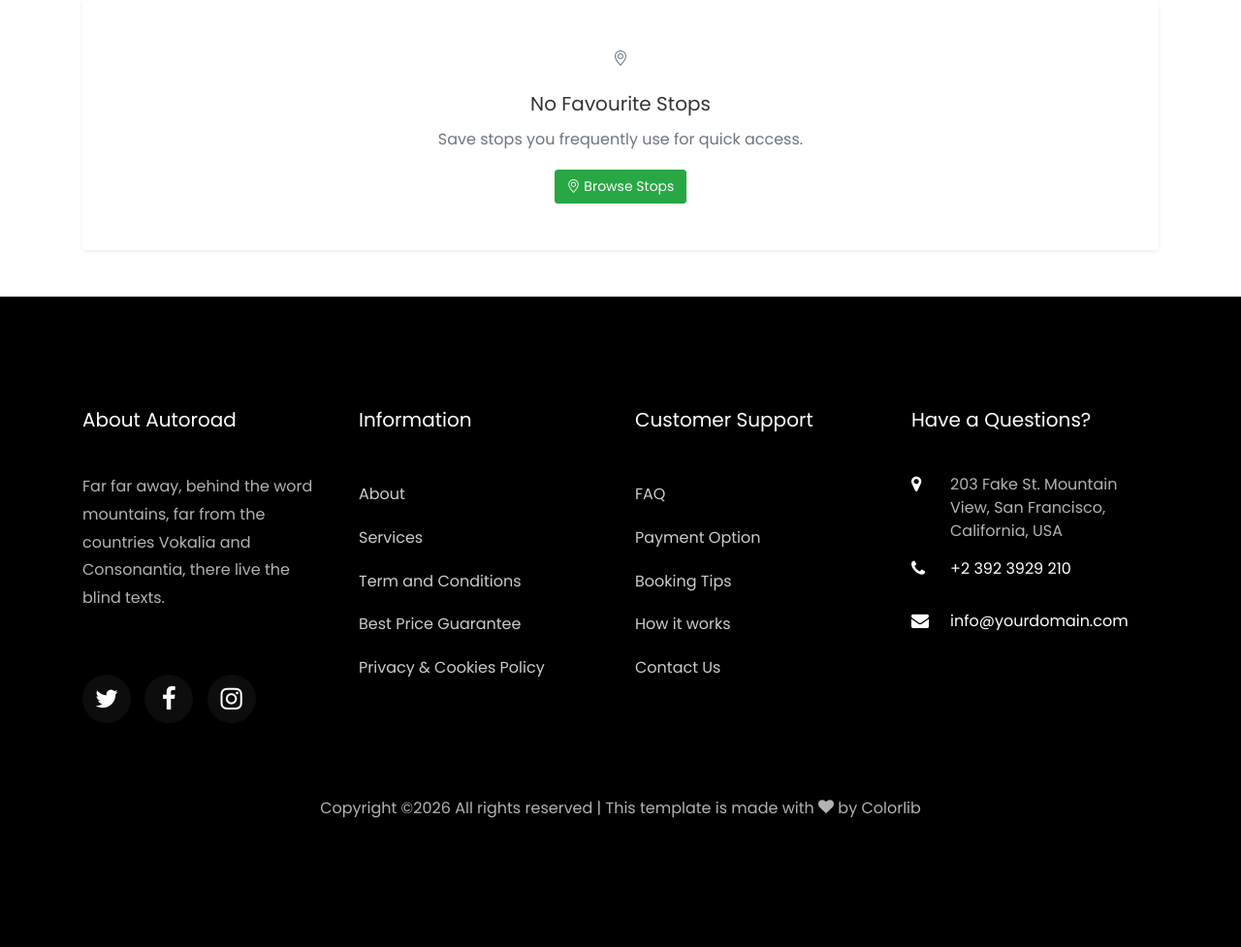
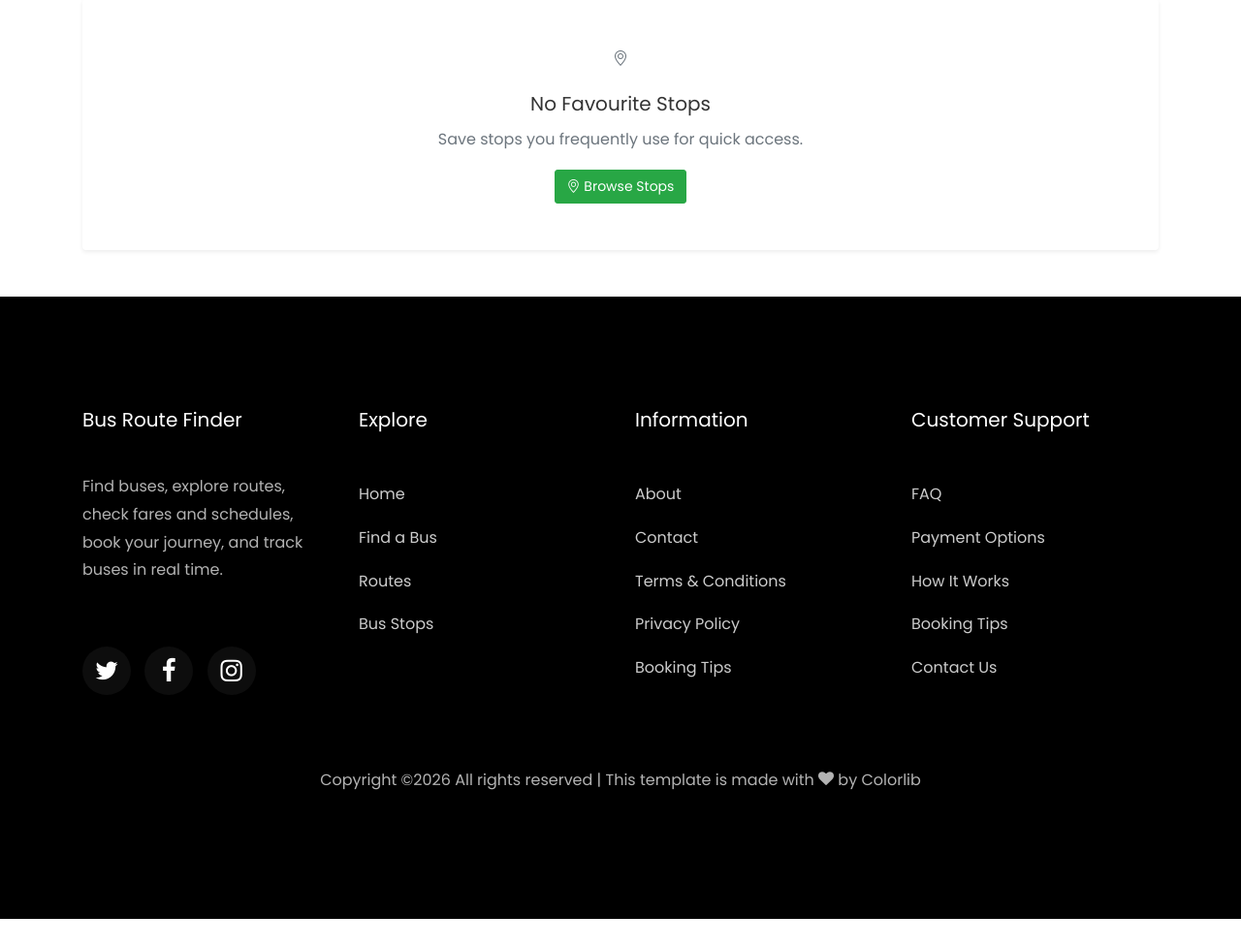
Before and after one commit to rosemarysebastian1994-ops/BusRouteFinder, a Django app: page /accounts/favourites/ in a window 1280 px wide. Shown: the part 654-1631 px from the top of the page at 97% size. After the commit the page ends 1602 px from the top, so only its background shows below. Run offline with Django 5.2, Linux system fonts and the light colour scheme; the visitor is signed in with stand-in values (Sample User, id 1); data that the repository does not hold is empty; some libraries are stand-ins or nearby versions; some web fonts are replaced.

Commit message:
Fix the footer section

```diff
--- a/routes/urls.py
+++ b/routes/urls.py
@@ -25,7 +25,6 @@ urlpatterns = [
     path('stops/', views.stops_list, name='stops'),
     path('stops/<int:stop_id>/', views.stop_detail, name='stop_detail'),
     path( '<int:route_id>/', views.route_detail, name='route_detail' ),
-    path('search/', views.route_search, name='route_search'),
 
     # Route Management
     path('management/', views.route_management, name='route_management'),
--- a/templates/base.html
+++ b/templates/base.html
@@ -222,69 +222,162 @@
 
 {% block content %}
 {% endblock %}
+
 <footer class="ftco-footer ftco-bg-dark ftco-section">
   <div class="container">
     <div class="row mb-5">
+
+      <!-- About Bus Route Finder -->
       <div class="col-md">
         <div class="ftco-footer-widget mb-4">
-              <h2 class="ftco-heading-2">About Autoroad</h2>
-              <p>Far far away, behind the word mountains, far from the countries Vokalia and Consonantia, there live the blind texts.</p>
+          <h2 class="ftco-heading-2">Bus Route Finder</h2>
+
+          <p>
+            Find buses, explore routes, check fares and schedules,
+            book your journey, and track buses in real time.
+          </p>
+
           <ul class="ftco-footer-social list-unstyled float-md-left float-lft mt-5">
-                <li class="ftco-animate"><a href="#"><span class="icon-twitter"></span></a></li>
-                <li class="ftco-animate"><a href="#"><span class="icon-facebook"></span></a></li>
-                <li class="ftco-animate"><a href="#"><span class="icon-instagram"></span></a></li>
+            <li class="ftco-animate">
+              <a href="#"><span class="icon-twitter"></span></a>
+            </li>
+            <li class="ftco-animate">
+              <a href="#"><span class="icon-facebook"></span></a>
+            </li>
+            <li class="ftco-animate">
+              <a href="#"><span class="icon-instagram"></span></a>
+            </li>
           </ul>
         </div>
       </div>
+
+      <!-- Explore -->
       <div class="col-md">
         <div class="ftco-footer-widget mb-4 ms-md-5">
-              <h2 class="ftco-heading-2">Information</h2>
+          <h2 class="ftco-heading-2">Explore</h2>
+
           <ul class="list-unstyled">
-                <li><a href="#" class="py-2 d-block">About</a></li>
-                <li><a href="#" class="py-2 d-block">Services</a></li>
-                <li><a href="#" class="py-2 d-block">Term and Conditions</a></li>
-                <li><a href="#" class="py-2 d-block">Best Price Guarantee</a></li>
-                <li><a href="#" class="py-2 d-block">Privacy &amp; Cookies Policy</a></li>
+            <li>
+              <a href="{% url 'core:home' %}" class="py-2 d-block">
+                Home
+              </a>
+            </li>
+
+            <li>
+              <a href="{% url 'routes:route_search' %}" class="py-2 d-block">
+                Find a Bus
+              </a>
+            </li>
+
+            <li>
+              <a href="{% url 'routes:routes' %}" class="py-2 d-block">
+                Routes
+              </a>
+            </li>
+
+            <li>
+              <a href="{% url 'routes:stops' %}" class="py-2 d-block">
+                Bus Stops
+              </a>
+            </li>
           </ul>
         </div>
       </div>
+
+      <!-- Information -->
+      <div class="col-md">
+        <div class="ftco-footer-widget mb-4">
+          <h2 class="ftco-heading-2">Information</h2>
+
+          <ul class="list-unstyled">
+            <li>
+              <a href="{% url 'core:about' %}" class="py-2 d-block">
+                About
+              </a>
+            </li>
+
+            <li>
+              <a href="{% url 'core:contact' %}" class="py-2 d-block">
+                Contact
+              </a>
+            </li>
+
+            <li>
+              <a href="#" class="py-2 d-block">
+                Terms &amp; Conditions
+              </a>
+            </li>
+
+            <li>
+              <a href="#" class="py-2 d-block">
+                Privacy Policy
+              </a>
+            </li>
+
+            <li>
+              <a href="#" class="py-2 d-block">
+                Booking Tips
+              </a>
+            </li>
+          </ul>
+        </div>
+      </div>
+
+      <!-- Customer Support -->
       <div class="col-md">
         <div class="ftco-footer-widget mb-4">
           <h2 class="ftco-heading-2">Customer Support</h2>
+
           <ul class="list-unstyled">
-                <li><a href="#" class="py-2 d-block">FAQ</a></li>
-                <li><a href="#" class="py-2 d-block">Payment Option</a></li>
-                <li><a href="#" class="py-2 d-block">Booking Tips</a></li>
-                <li><a href="#" class="py-2 d-block">How it works</a></li>
-                <li><a href="#" class="py-2 d-block">Contact Us</a></li>
+            <li>
+              <a href="#" class="py-2 d-block">
+                FAQ
+              </a>
+            </li>
+
+            <li>
+              <a href="#" class="py-2 d-block">
+                Payment Options
+              </a>
+            </li>
+
+            <li>
+              <a href="#" class="py-2 d-block">
+                How It Works
+              </a>
+            </li>
+
+            <li>
+              <a href="#" class="py-2 d-block">
+                Booking Tips
+              </a>
+            </li>
+
+            <li>
+              <a href="{% url 'core:contact' %}" class="py-2 d-block">
+                Contact Us
+              </a>
+            </li>
           </ul>
         </div>
       </div>
-          <div class="col-md">
-            <div class="ftco-footer-widget mb-4">
-            	<h2 class="ftco-heading-2">Have a Questions?</h2>
-            	<div class="block-23 mb-3">
-	              <ul>
-	                <li><span class="icon icon-map-marker"></span><span class="text">203 Fake St. Mountain View, San Francisco, California, USA</span></li>
-	                <li><a href="#"><span class="icon icon-phone"></span><span class="text">+2 392 3929 210</span></a></li>
-	                <li><a href="#"><span class="icon icon-envelope"></span><span class="text">info@yourdomain.com</span></a></li>
-	              </ul>
+
     </div>
-            </div>
-          </div>
-        </div>
+
+    <!-- Copyright -->
     <div class="row">
        <div class="col-md-12 text-center">
+
 
          <p><!-- Link back to Colorlib can't be removed. Template is licensed under CC BY 3.0. -->
         Copyright &copy;<script>document.write(new Date().getFullYear());</script> All rights reserved | This template is made with <i class="icon-heart color-danger" aria-hidden="true"></i> by <a href="https://colorlib.com" target="_blank">Colorlib</a>
         <!-- Link back to Colorlib can't be removed. Template is licensed under CC BY 3.0. --></p>
        </div>
      </div>
+
+
   </div>
 </footer>
-
-
 
   <!-- loader -->
   <div id="ftco-loader" class="show fullscreen"><svg class="circular" width="48px" height="48px"><circle class="path-bg" cx="24" cy="24" r="22" fill="none" stroke-width="4" stroke="#eeeeee"/><circle class="path" cx="24" cy="24" r="22" fill="none" stroke-width="4" stroke-miterlimit="10" stroke="#F96D00"/></svg></div>
```
Lines whose indentation alone changed are shown as unchanged.
